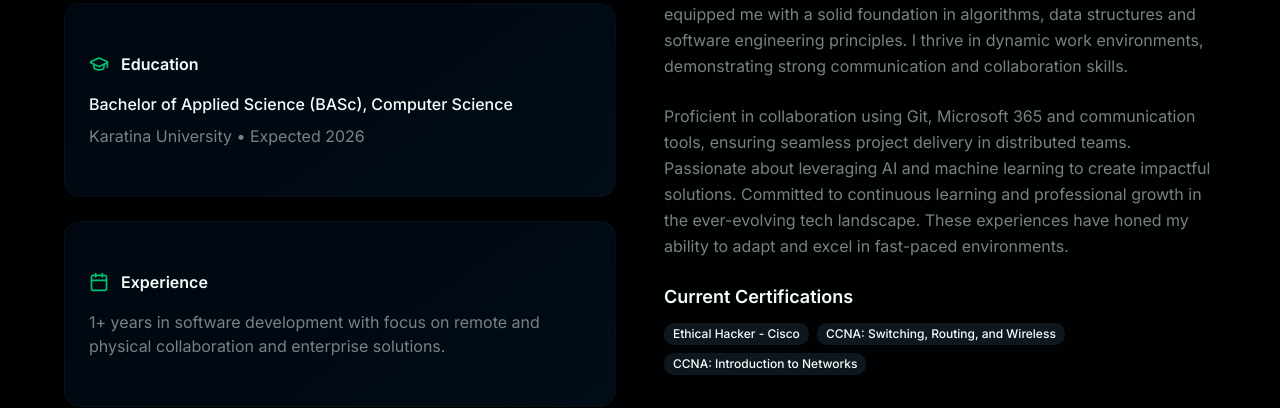
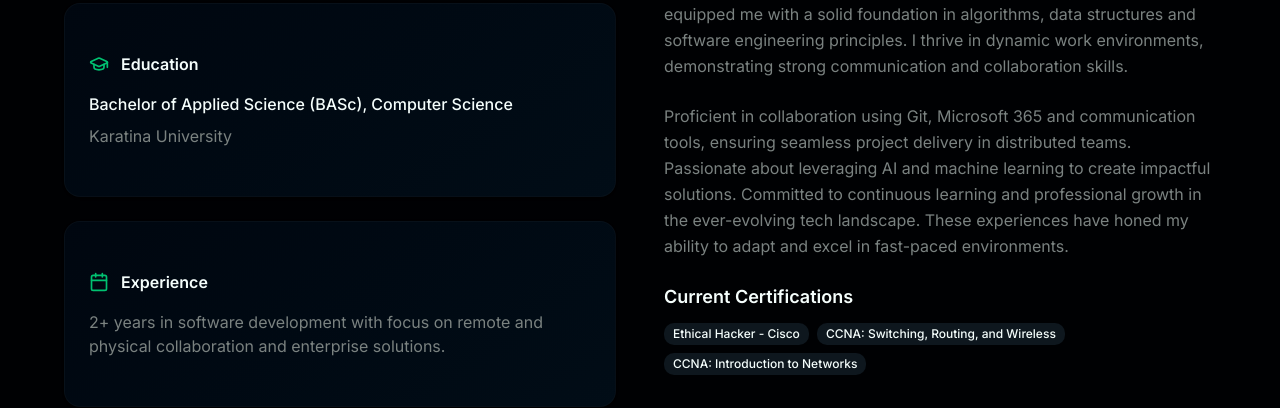
Before and after one commit to tedd-spec/portfolio-website, a Next.js app: page / in a window 1280 px wide. Shown: the part 1323-1731 px from the top of the page. Built offline with nearby package versions, Linux system fonts and the light colour scheme.

Commit message:
fix: update education status and experience duration in About section

```diff
--- a/components/about.tsx
+++ b/components/about.tsx
@@ -37,7 +37,7 @@ export function About() {
                 </div>
                 <div className="space-y-2">
                   <p className="font-medium">Bachelor of Applied Science (BASc), Computer Science</p>
-                  <p className="text-muted-foreground">Karatina University • Expected 2026</p>
+                  <p className="text-muted-foreground">Karatina University</p>
                 </div>
               </CardContent>
             </Card>
@@ -49,7 +49,7 @@ export function About() {
                   <span className="font-semibold">Experience</span>
                 </div>
                 <p className="text-muted-foreground">
-                  1+ years in software development with focus on remote and physical collaboration and enterprise solutions.
+                  2+ years in software development with focus on remote and physical collaboration and enterprise solutions.
                 </p>
               </CardContent>
             </Card>
```
